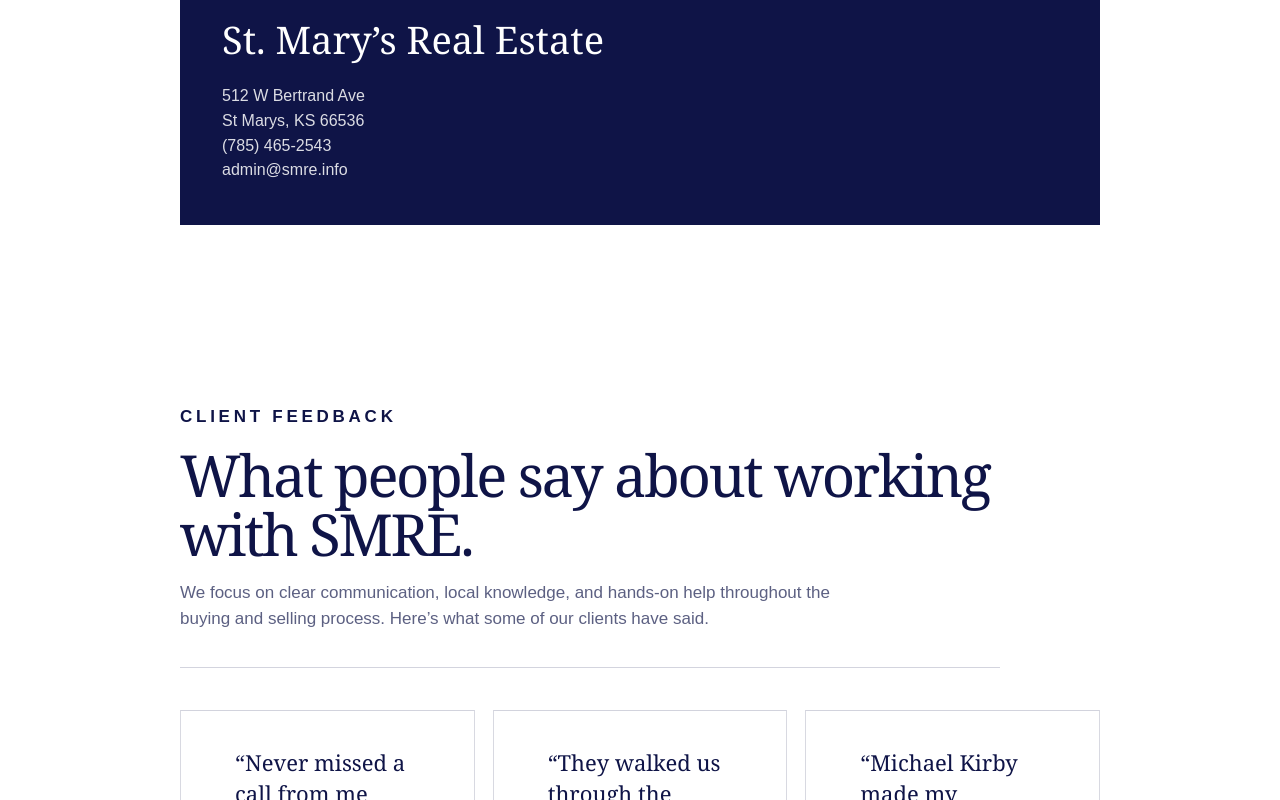
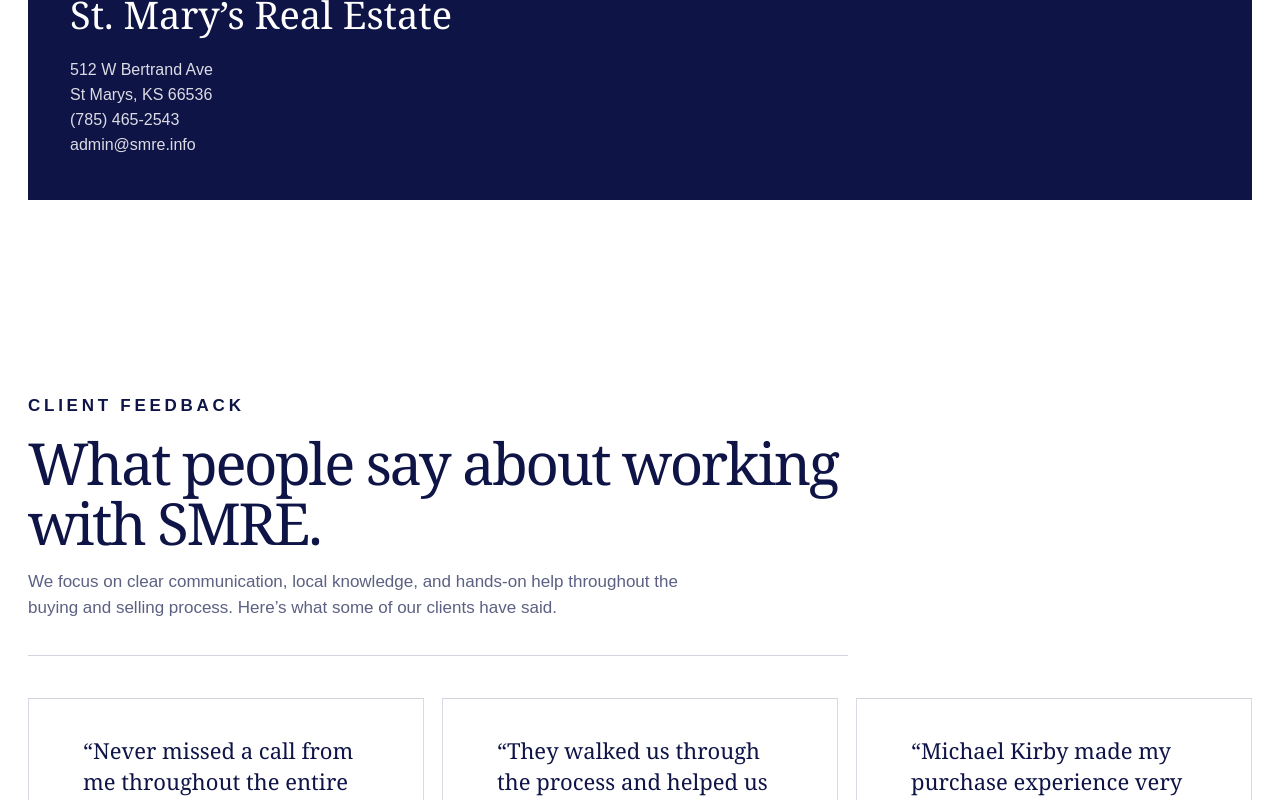
Before and after one commit to pierrenavarre1/smre, a Next.js app: page /about in a window 1280 px wide. Shown: the part 1339-2139 px from the top of the page. Built offline with nearby package versions, Linux system fonts and the light colour scheme.

Commit message:
Match About page width to site content container

```diff
--- a/app/about/page.tsx
+++ b/app/about/page.tsx
@@ -1,7 +1,7 @@
 export const metadata={title:'About SMRE'};
 const areas=['St. Marys','Wamego','Manhattan','Topeka','Rossville','Silver Lake','St. George','Alma','Emmett','Maple Hill'];
 export default function About(){return <>
-<section className="section container narrow about-page">
+<section className="section container about-page">
   <div className="page-intro">
     <p className="eyebrow">ABOUT ST. MARY’S REAL ESTATE</p>
     <h1>St. Marys-based. Topeka to Manhattan.</h1>
@@ -27,7 +27,7 @@ export default function About(){return <>
   <div className="about-contact-card"><p className="eyebrow" style={{color:'#fff'}}>ST. MARYS OFFICE</p><h2>St. Mary’s Real Estate</h2><p>512 W Bertrand Ave<br />St Marys, KS 66536</p><p><a href="tel:7854652543">(785) 465-2543</a><br /><a href="mailto:admin@smre.info">admin@smre.info</a></p></div>
 </section>
 
-<section className="section container narrow about-feedback-section">
+<section className="section container about-feedback-section">
   <div className="page-intro">
     <p className="eyebrow">CLIENT FEEDBACK</p>
     <h2>What people say about working with SMRE.</h2>
```
